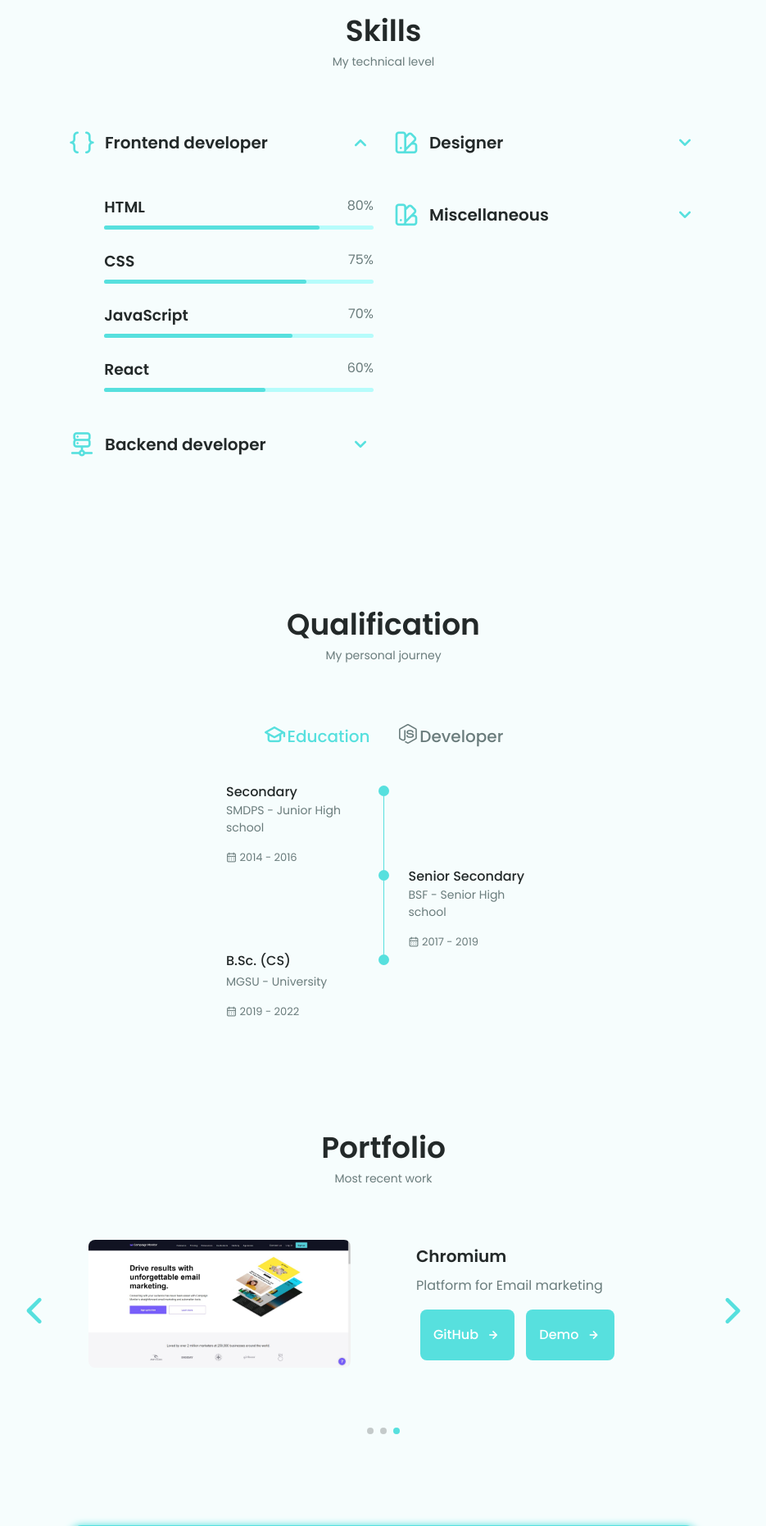
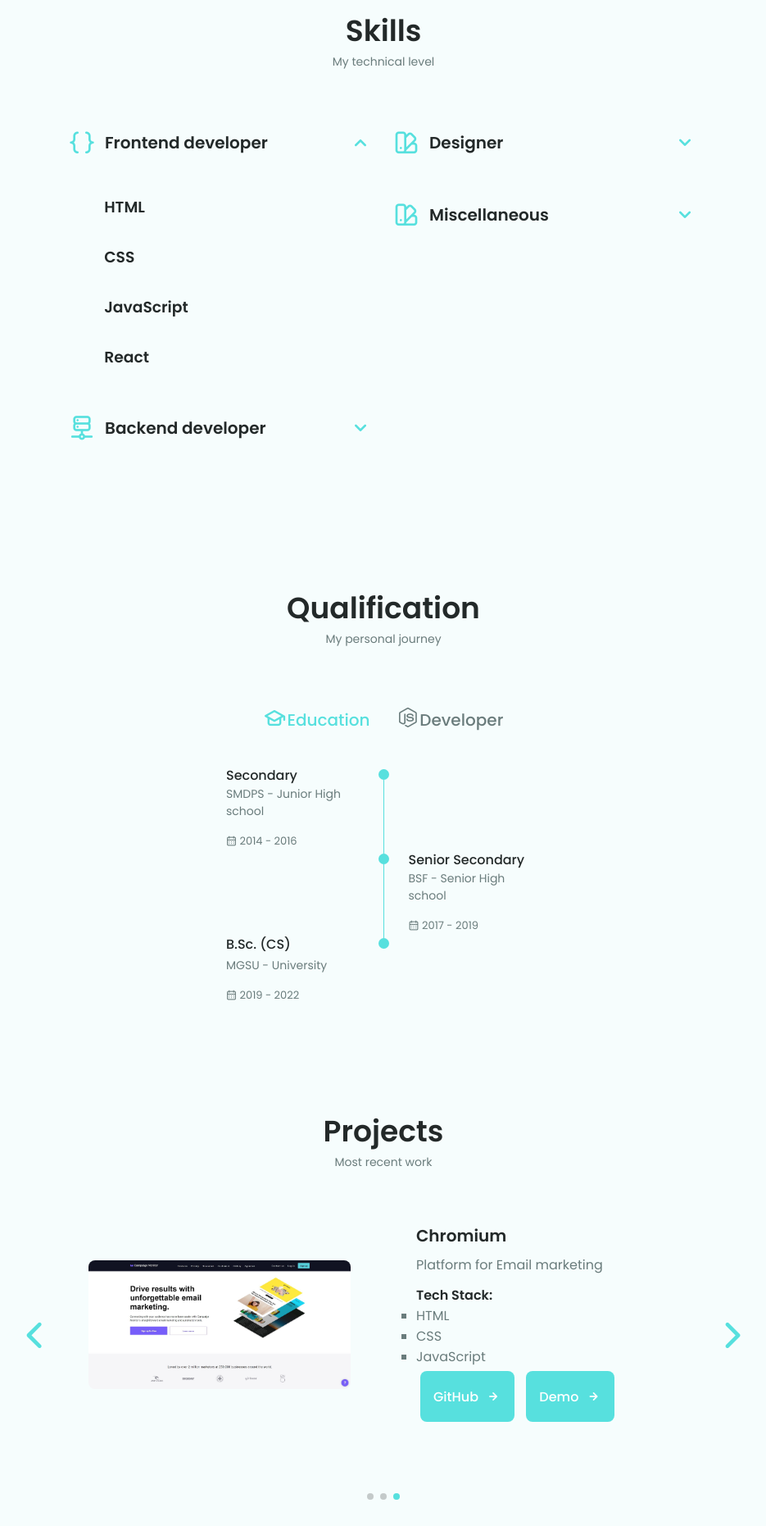
Before and after one commit to abhi-aro/Portfolio, a PHP site: page / in a window 1280 px wide. Shown: the part 1320-3181 px from the top of the page at 82% size, without its empty margins (172-1107 px from the left). Run offline with PHP 8.4, Linux system fonts and the light colour scheme.

Commit message:
Added recomended changes

```diff
--- a/assets/css/styles.css
+++ b/assets/css/styles.css
@@ -655,6 +655,14 @@ img {
   overflow: initial;
 }
 
+.portfolio__techstack__data {
+  display: flex;
+  justify-content: space-between;
+}
+.portfolio__techstack__data li{
+  list-style-type: square;
+}
+
 .portfolio__content {
   padding: 0 1.5rem;
 }
--- a/index.html
+++ b/index.html
@@ -14,7 +14,8 @@
     <!--==================== CSS ====================-->
     <link rel="stylesheet" href="assets/css/styles.css">
 
-    <title>Responsive Portfolio Website</title>
+    <title>Abhishek's Portfolio Website</title>
+    <link rel="icon" type="image" href="/assets/img/favicon.png">
 </head>
 
 <body>
@@ -47,7 +48,7 @@
                     </li>
                     <li class="nav__item">
                         <a href="#portfolio" class="nav__link">
-                            <i class="uil uil-scenery nav__icon"></i> Portfolio
+                            <i class="uil uil-scenery nav__icon"></i> Projects
                         </a>
                     </li>
                     <li class="nav__item">
@@ -119,7 +120,7 @@
                     </div>
 
                     <div class="home__data">
-                        <h1 class="home__title">Hi, I'am Abhishek</h1>
+                        <h1 class="home__title">Hi, I'm Abhishek</h1>
                         <h3 class="home__subtitle">Full-Stack Web developer, Game Dev Enthusiast</h3>
                         <p class="home__description">High level experience and great interest in web development and
                             producing quality
@@ -202,41 +203,41 @@
                             <div class="skills__data">
                                 <div class="skills__titles">
                                     <h3 class="sills__name">HTML</h3>
-                                    <span class="skills__number">80%</span>
+                                    <!-- <span class="skills__number">80%</span> -->
                                 </div>
-                                <div class="skills__bar">
+                                <!-- <div class="skills__bar">
                                     <span class="skills__percentage skills__html"></span>
-                                </div>
+                                </div> -->
                             </div>
 
                             <div class="skills__data">
                                 <div class="skills__titles">
                                     <h3 class="sills__name">CSS</h3>
-                                    <span class="skills__number">75%</span>
+                                    <!-- <span class="skills__number">75%</span> -->
                                 </div>
-                                <div class="skills__bar">
-                                    <span class="skills__percentage skills__css"></span>
-                                </div>
+                                <!-- <div class="skills__bar"> -->
+                                <!-- <span class="skills__percentage skills__css"></span> -->
+                                <!-- </div> -->
                             </div>
 
                             <div class="skills__data">
                                 <div class="skills__titles">
                                     <h3 class="sills__name">JavaScript</h3>
-                                    <span class="skills__number">70%</span>
+                                    <!-- <span class="skills__number">70%</span> -->
                                 </div>
-                                <div class="skills__bar">
-                                    <span class="skills__percentage skills__js"></span>
-                                </div>
+                                <!-- <div class="skills__bar"> -->
+                                <!-- <span class="skills__percentage skills__js"></span> -->
+                                <!-- </div> -->
                             </div>
 
                             <div class="skills__data">
                                 <div class="skills__titles">
                                     <h3 class="sills__name">React</h3>
-                                    <span class="skills__number">60%</span>
+                                    <!-- <span class="skills__number">60%</span> -->
                                 </div>
-                                <div class="skills__bar">
-                                    <span class="skills__percentage skills__react"></span>
-                                </div>
+                                <!-- <div class="skills__bar"> -->
+                                <!-- <span class="skills__percentage skills__react"></span> -->
+                                <!-- </div> -->
                             </div>
                         </div>
                     </div>
@@ -258,31 +259,31 @@
                             <div class="skills__data">
                                 <div class="skills__titles">
                                     <h3 class="sills__name">PHP</h3>
-                                    <span class="skills__number">5%</span>
+                                    <!-- <span class="skills__number">5%</span> -->
                                 </div>
-                                <div class="skills__bar">
-                                    <span class="skills__percentage skills__php"></span>
-                                </div>
+                                <!-- <div class="skills__bar"> -->
+                                <!-- <span class="skills__percentage skills__php"></span> -->
+                                <!-- </div> -->
                             </div>
 
                             <div class="skills__data">
                                 <div class="skills__titles">
                                     <h3 class="sills__name">NODE Js</h3>
-                                    <span class="skills__number">10%</span>
+                                    <!-- <span class="skills__number">10%</span> -->
                                 </div>
-                                <div class="skills__bar">
-                                    <span class="skills__percentage skills__node"></span>
-                                </div>
+                                <!-- <div class="skills__bar"> -->
+                                <!-- <span class="skills__percentage skills__node"></span> -->
+                                <!-- </div> -->
                             </div>
 
                             <div class="skills__data">
                                 <div class="skills__titles">
                                     <h3 class="sills__name">Firebase</h3>
-                                    <span class="skills__number">5%</span>
+                                    <!-- <span class="skills__number">5%</span> -->
                                 </div>
-                                <div class="skills__bar">
-                                    <span class="skills__percentage skills__firebase"></span>
-                                </div>
+                                <!-- <div class="skills__bar"> -->
+                                <!-- <span class="skills__percentage skills__firebase"></span> -->
+                                <!-- </div> -->
                             </div>
 
                             <!-- <div class="skills__data">
@@ -316,31 +317,31 @@
                             <div class="skills__data">
                                 <div class="skills__titles">
                                     <h3 class="sills__name">Figma</h3>
-                                    <span class="skills__number">10%</span>
+                                    <!-- <span class="skills__number">10%</span> -->
                                 </div>
-                                <div class="skills__bar">
-                                    <span class="skills__percentage skills__figma"></span>
-                                </div>
+                                <!-- <div class="skills__bar"> -->
+                                <!-- <span class="skills__percentage skills__figma"></span> -->
+                                <!-- </div> -->
                             </div>
 
                             <div class="skills__data">
                                 <div class="skills__titles">
                                     <h3 class="sills__name">Canva</h3>
-                                    <span class="skills__number">20%</span>
+                                    <!-- <span class="skills__number">20%</span> -->
                                 </div>
-                                <div class="skills__bar">
-                                    <span class="skills__percentage skills__canva"></span>
-                                </div>
+                                <!-- <div class="skills__bar"> -->
+                                <!-- <span class="skills__percentage skills__canva"></span> -->
+                                <!-- </div> -->
                             </div>
 
                             <div class="skills__data">
                                 <div class="skills__titles">
                                     <h3 class="sills__name">Photoshop</h3>
-                                    <span class="skills__number">30%</span>
+                                    <!-- <span class="skills__number">30%</span> -->
                                 </div>
-                                <div class="skills__bar">
-                                    <span class="skills__percentage skills__photoshop"></span>
-                                </div>
+                                <!-- <div class="skills__bar"> -->
+                                <!-- <span class="skills__percentage skills__photoshop"></span> -->
+                                <!-- </div> -->
                             </div>
 
                             <!-- <div class="skills__data">
@@ -372,41 +373,41 @@
                             <div class="skills__data">
                                 <div class="skills__titles">
                                     <h3 class="sills__name">DSA</h3>
-                                    <span class="skills__number">70%</span>
+                                    <!-- <span class="skills__number">70%</span> -->
                                 </div>
-                                <div class="skills__bar">
-                                    <span class="skills__percentage skills__dsa"></span>
-                                </div>
+                                <!-- <div class="skills__bar"> -->
+                                <!-- <span class="skills__percentage skills__dsa"></span> -->
+                                <!-- </div> -->
                             </div>
 
                             <div class="skills__data">
                                 <div class="skills__titles">
                                     <h3 class="sills__name">Git</h3>
-                                    <span class="skills__number">50%</span>
+                                    <!-- <span class="skills__number">50%</span> -->
                                 </div>
-                                <div class="skills__bar">
-                                    <span class="skills__percentage skills__git"></span>
-                                </div>
+                                <!-- <div class="skills__bar"> -->
+                                <!-- <span class="skills__percentage skills__git"></span> -->
+                                <!-- </div> -->
                             </div>
 
                             <div class="skills__data">
                                 <div class="skills__titles">
                                     <h3 class="sills__name">GitHub</h3>
-                                    <span class="skills__number">70%</span>
+                                    <!-- <span class="skills__number">70%</span> -->
                                 </div>
-                                <div class="skills__bar">
-                                    <span class="skills__percentage skills__github"></span>
-                                </div>
+                                <!-- <div class="skills__bar"> -->
+                                <!-- <span class="skills__percentage skills__github"></span> -->
+                                <!-- </div> -->
                             </div>
 
                             <div class="skills__data">
                                 <div class="skills__titles">
                                     <h3 class="sills__name">Bootstrap</h3>
-                                    <span class="skills__number">70%</span>
+                                    <!-- <span class="skills__number">70%</span> -->
                                 </div>
-                                <div class="skills__bar">
-                                    <span class="skills__percentage skills__bootstrap"></span>
-                                </div>
+                                <!-- <div class="skills__bar"> -->
+                                <!-- <span class="skills__percentage skills__bootstrap"></span> -->
+                                <!-- </div> -->
                             </div>
                         </div>
                     </div>
@@ -575,7 +576,7 @@
 
         <!--==================== PORTFOLIO ====================-->
         <section class="portfolio section" id="portfolio">
-            <h2 class="section__title">Portfolio</h2>
+            <h2 class="section__title">Projects</h2>
             <span class="section__subtitle">Most recent work</span>
 
             <div class="portfolio__container container swiper-container">
@@ -588,6 +589,21 @@
                             <h3 class="portfolio__title">Twitter Clone</h3>
                             <p class="portfolio__description">Simple Twitter clone using react and JSON-Server.
                             </p>
+                            <div class="portfolio__techstack">
+                                <h4 class="portfolio__techstack__title">Tech Stack: </h4>
+                                <div class="portfolio__techstack__data">
+                                    <ul>
+                                        <li>React</li>
+                                        <li>React Icons</li>
+                                        <li>Styled Components</li>
+                                    </ul>
+                                    <ul>
+                                        <li>Redux</li>
+                                        <li>Axios</li>
+                                        <li>JSON server</li>
+                                    </ul>
+                                </div>
+                            </div>
                             <a href="https://github.com/PA-iscar/Chirp" target="_blank"
                                 class="button button--flex button--small portfolio__button">
                                 GitHub
@@ -609,6 +625,20 @@
                             <h3 class="portfolio__title">Roberto</h3>
                             <p class="portfolio__description">Portfolio for a Luxury hotel group
                             </p>
+                            <div class="portfolio__techstack">
+                                <h4 class="portfolio__techstack__title">Tech Stack: </h4>
+                                <div class="portfolio__techstack__data">
+                                    <ul>
+                                        <li>HTML</li>
+                                        <li>CSS</li>
+                                        <li>Elegant icons library</li>
+                                    </ul>
+                                    <ul>
+                                        <li>JavaScript</li>
+                                        <li>Font Awesome icons library</li>
+                                    </ul>
+                                </div>
+                            </div>
                             <a href="https://github.com/PA-iscar/Roberto" target="_blank"
                                 class="button button--flex button--small portfolio__button">
                                 GitHub
@@ -630,6 +660,16 @@
                             <h3 class="portfolio__title">Chromium</h3>
                             <p class="portfolio__description">Platform for Email marketing
                             </p>
+                            <div class="portfolio__techstack">
+                                <h4 class="portfolio__techstack__title">Tech Stack: </h4>
+                                <div class="portfolio__techstack__data">
+                                    <ul>
+                                        <li>HTML</li>
+                                        <li>CSS</li>
+                                        <li>JavaScript</li>
+                                    </ul>
+                                </div>
+                            </div>
                             <a href="https://github.com/PA-iscar/Chromium_project" target="_blank"
                                 class="button button--flex button--small portfolio__button">
                                 GitHub
@@ -671,7 +711,8 @@
                         </a>
                     </div>
 
-                    <img src="assets/img/project.png" alt="" class="project__img">
+                    <img src="assets/img/project.png" alt="" class="project__img" style="opacity: 0;">
+                    <!--? remove opacity to show image -->
                 </div>
             </div>
         </section>
@@ -768,10 +809,10 @@
                         <a href="#skills" class="footer__link">Skills</a>
                     </li>
                     <li>
-                        <a href="#portfolio" class="footer__link">Portfolio</a>
+                        <a href="#portfolio" class="footer__link">Projects</a>
                     </li>
                     <li>
-                        <a href="#contact" class="footer__link">Cointactme</a>
+                        <a href="#contact" class="footer__link">Contact Me</a>
                     </li>
                 </ul>
 
```
Also changed, not shown: assets/img/favicon.png (added), assets/img/portfolio1.jpg, assets/img/portfolio2.jpg, assets/img/portfolio3.jpg.
